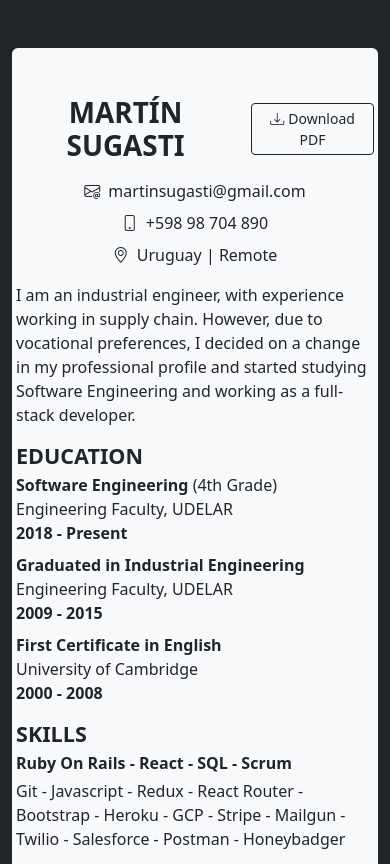
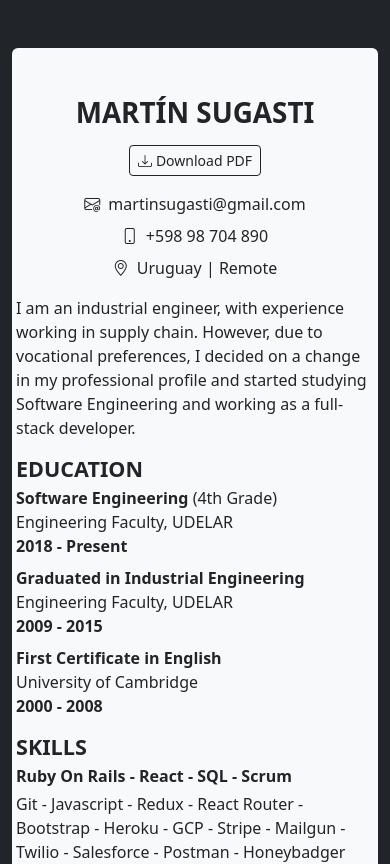
Before and after one commit to MartinSugasti/my-website, a React (Vite) app: page / in a window 390 px wide. Shown: the top 864 px of the page. Built offline with nearby package versions, Linux system fonts and the light colour scheme.

Commit message:
Fix download button (#1)

```diff
--- a/src/App/App.jsx
+++ b/src/App/App.jsx
@@ -1,11 +1,11 @@
 const App = () => (
   <div className="text-dark bg-light px-1 px-sm-2 px-md-5 py-5 border-2 rounded-2">
-    <div className="d-flex justify-content-center align-items-center mb-0">
-      <h1 className="fw-semibold text-center mb-0 me-3">MARTÍN SUGASTI</h1>
-            <a
+    <div className="text-center mb-0 d-md-flex justify-content-md-center align-items-md-center">
+      <h1 className="fw-semibold mb-0 me-md-3">MARTÍN SUGASTI</h1>
+      <a
         href="/Martin_Sugasti_Resume.pdf"
         download="Martin_Sugasti_Resume.pdf"
-        className="btn btn-outline-dark btn-sm"
+        className="btn btn-outline-dark btn-sm mt-3 mt-md-0"
         title="Download Resume PDF"
       >
         <i className="bi bi-download me-1"></i>
```
